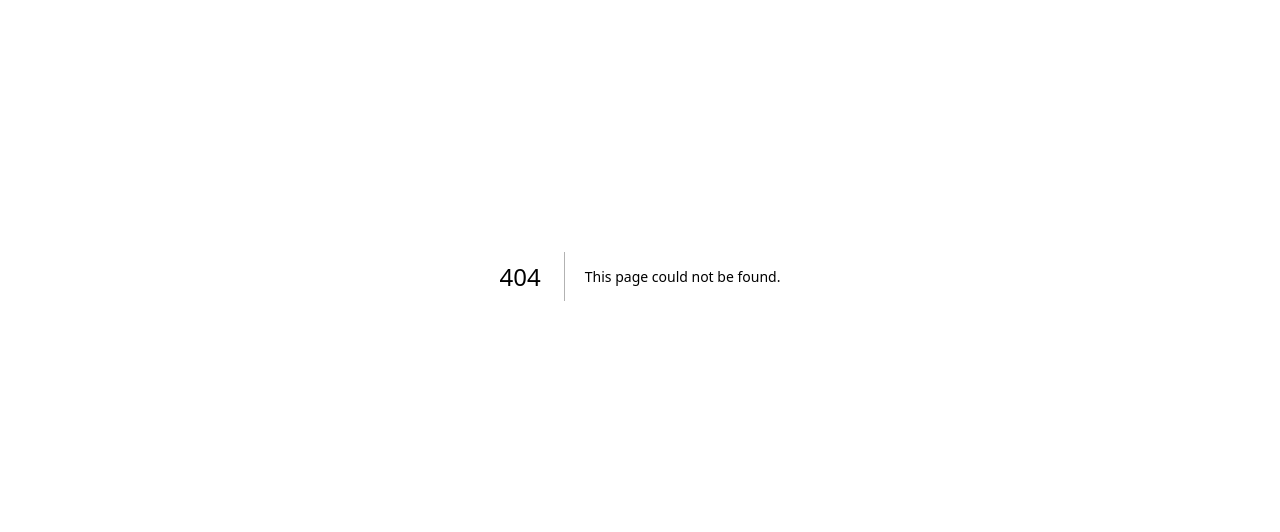
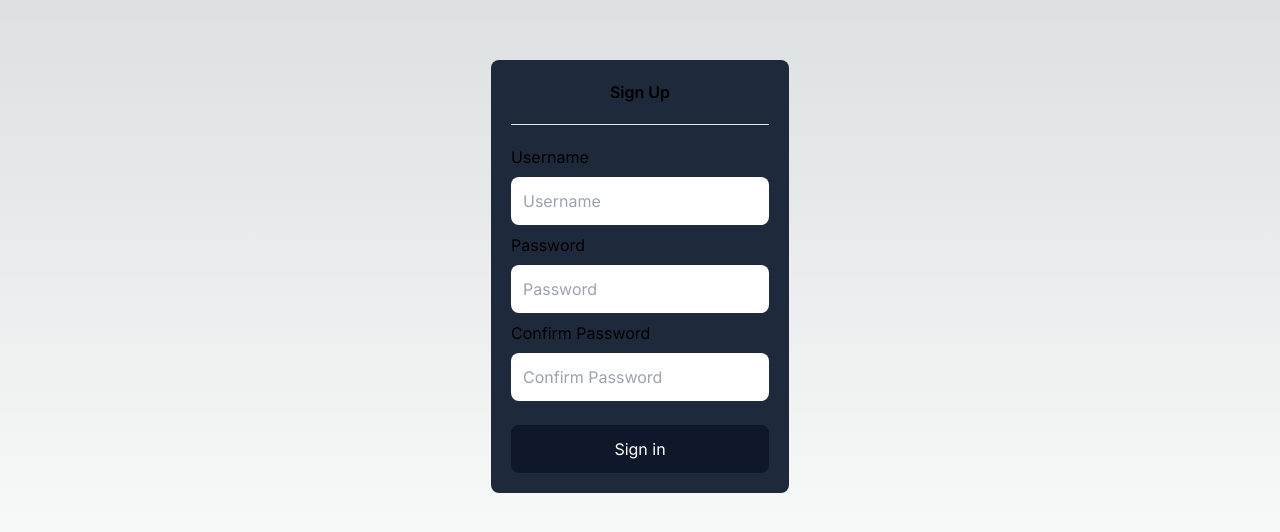
Before and after one commit to biosjuan/string, a Next.js app: page /signup in a window 1280 px wide. Before the commit this address had no page. Shown: the part 124-656 px from the top of the page. Built offline with nearby package versions, Linux system fonts and the light colour scheme.

Commit message:
sign up page

```diff
--- /dev/null
+++ b/app/(public)/signup/form.tsx
@@ -0,0 +1,92 @@
+"use client";
+import React, { FormEvent, useState } from "react";
+
+function Form() {
+  //   const router = useRouter();
+  const [username, setUsername] = useState<undefined | string>("");
+  const [password, setPassword] = useState<undefined | string>("");
+  const [confirmPassword, setConfirmPassword] = useState<undefined | string>(
+    ""
+  );
+
+  const [errors, setErrors] = useState<string[]>([]);
+
+  async function handleSubmit(e: FormEvent) {
+    e.preventDefault();
+    setErrors([]);
+
+    if (password != confirmPassword) {
+      errors.push("Passwords do not match.");
+      return;
+    }
+    const res = await fetch("/api/signup", {
+      method: "post",
+      body: JSON.stringify({ username, password }),
+    });
+    if (res.ok) {
+      window.location.href = "/signin";
+    } else {
+      alert("Sign up in failed");
+    }
+  }
+
+  return (
+    <form
+      onSubmit={handleSubmit}
+      className="flex flex-col gap-2 p-5 max-w-xs w-full bg-slate-800 rounded-lg"
+    >
+      <div className="text-center">
+        <h3 className="font-semibold">Sign Up</h3>
+      </div>
+      <div className="my-3">
+        <hr />
+      </div>
+      <div>
+        <div className="flex flex-col gap-2">
+          <label>Username</label>
+          <input
+            className="text-black p-3 border-slate-700 rounded-lg"
+            type="text"
+            onChange={(e) => setUsername(e.target.value)}
+            value={username}
+            id="username"
+            placeholder="Username"
+            required
+          />
+        </div>
+      </div>
+      <div className="flex flex-col gap-2">
+        <label htmlFor="password">Password</label>
+        <input
+          className="text-black p-3 border-slate-700 rounded-lg"
+          type="password"
+          onChange={(e) => setPassword(e.target.value)}
+          value={password}
+          id="password"
+          placeholder="Password"
+          required
+        />
+      </div>
+      <div className="flex flex-col gap-2">
+        <label htmlFor="confirmPassword">Confirm Password</label>
+        <input
+          className="text-black p-3 border-slate-700 rounded-lg"
+          type="password"
+          onChange={(e) => setConfirmPassword(e.target.value)}
+          value={confirmPassword}
+          id="confirmPassword"
+          placeholder="Confirm Password"
+          required
+        />
+      </div>
+      <button
+        type="submit"
+        className="mt-4 bg-slate-900 text-white p-3 rounded-lg"
+      >
+        Sign in
+      </button>
+    </form>
+  );
+}
+
+export default Form;
--- /dev/null
+++ b/app/(public)/signup/page.tsx
@@ -0,0 +1,9 @@
+import Form from "./form";
+
+export default async function SignUp() {
+  return (
+    <div>
+      <Form />
+    </div>
+  );
+}
```
